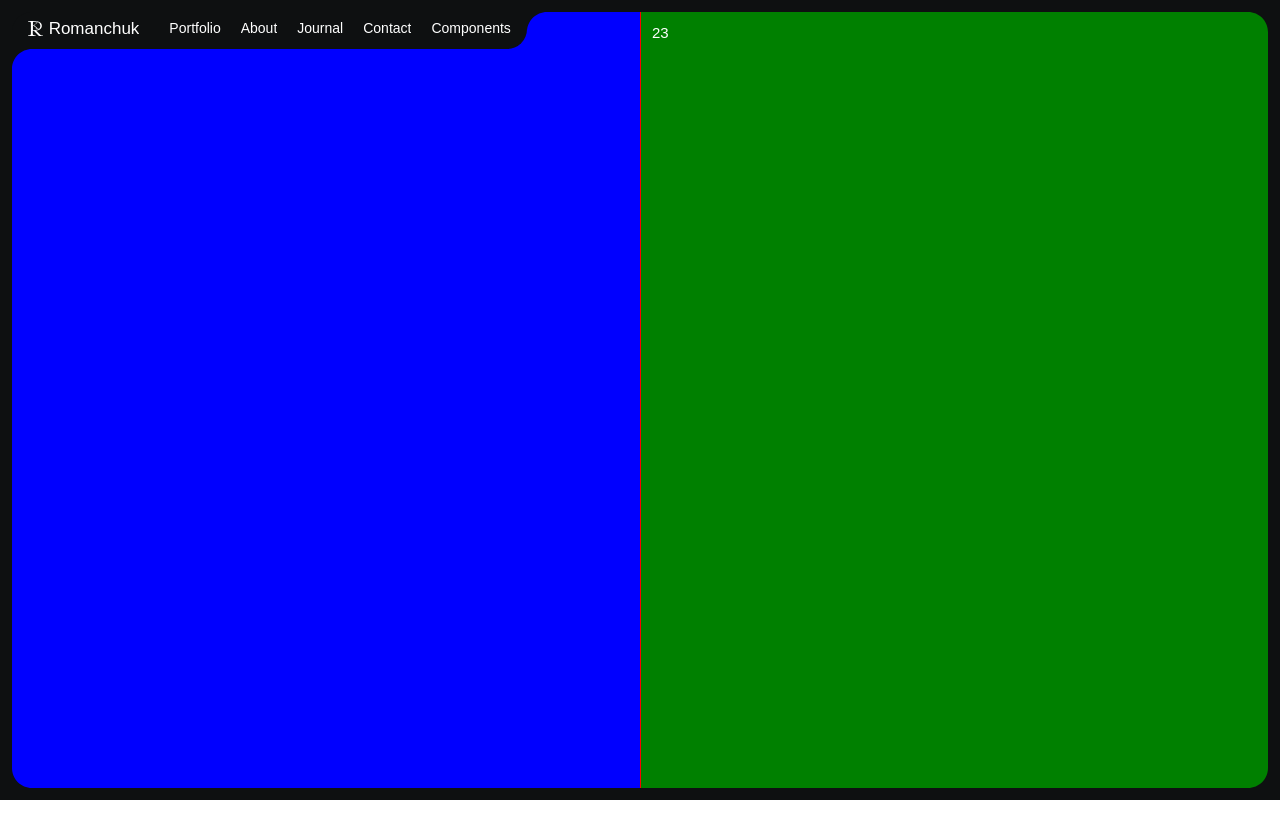
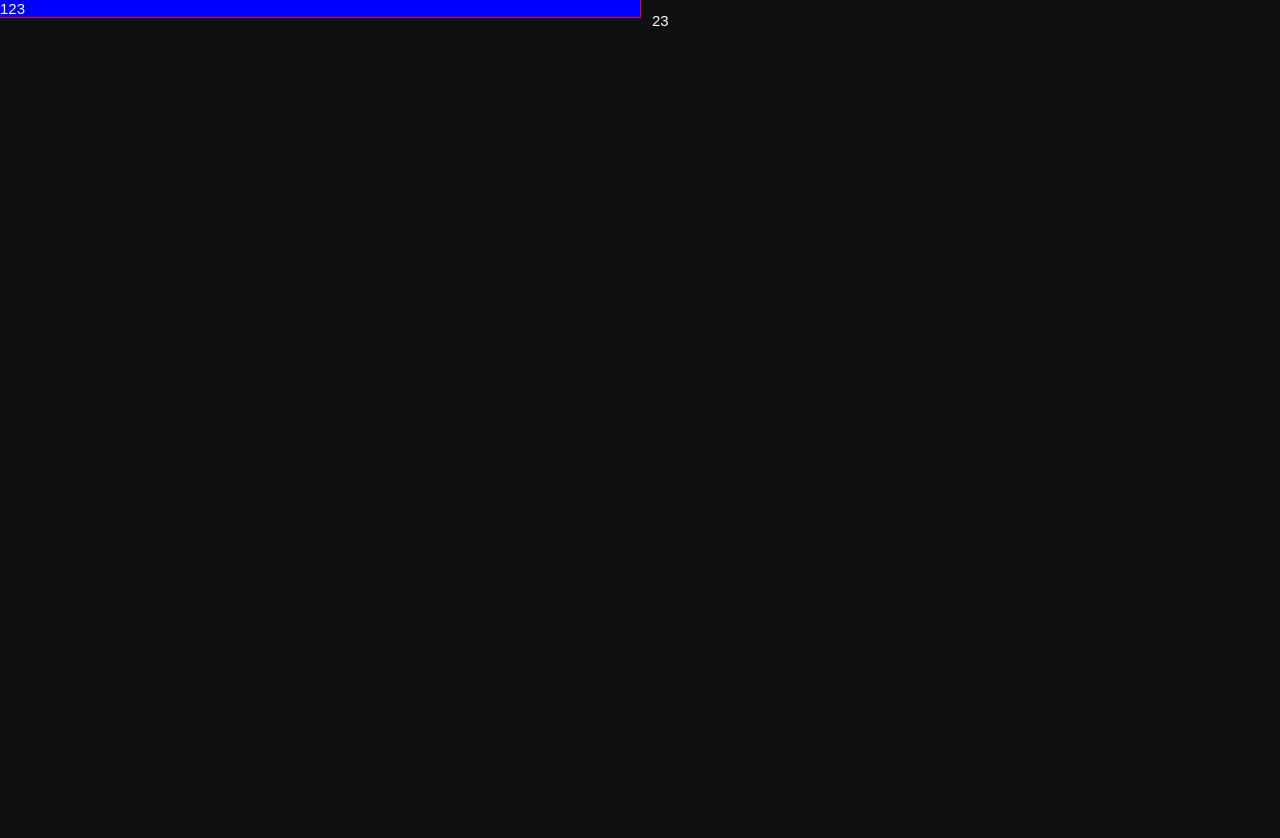
Before and after one commit to K3066/portfolioFolder, a Vue app in the folder portfolio-folder/: page / in a window 1280 px wide. Shown: the top 838 px of the page. Before the commit the page ends 800 px from the top, so only its background shows below. Built offline with nearby package versions, Linux system fonts and the light colour scheme; the HTML template or start-up script is replaced by a standard one.

Commit message:
Import SvgHolder

```diff
--- a/portfolio-folder/src/App.vue
+++ b/portfolio-folder/src/App.vue
@@ -1,23 +1,9 @@
 <script setup lang="ts">
 import { RouterView } from 'vue-router'
-import FolderHeader from "@/components/FolderHeader.vue";
 import BorderLayer from "@/components/BorderLayer.vue";
 </script>
 
 <template>
-  <folder-header />
-  <router-view class="folder"/>
-  <border-layer/>
-
+  <svg-holder style="display: none"/>
+  <router-view />
 </template>
-
-<style scoped lang="sass">
-.folder
-  height: 1px
-  background: green
-  display: flex
-  flex-grow: 1
-  position: relative
-  padding: 0.75rem
-
-</style>
--- a/portfolio-folder/src/main.ts
+++ b/portfolio-folder/src/main.ts
@@ -5,8 +5,10 @@ import { createPinia } from 'pinia'
 
 import App from './App.vue'
 import router from './router'
+import SvgHolder from "@/components/icons/SvgHolder.vue";
 
 const app = createApp(App)
+app.component('SvgHolder', SvgHolder)
 
 app.use(createPinia())
 app.use(router)
```
